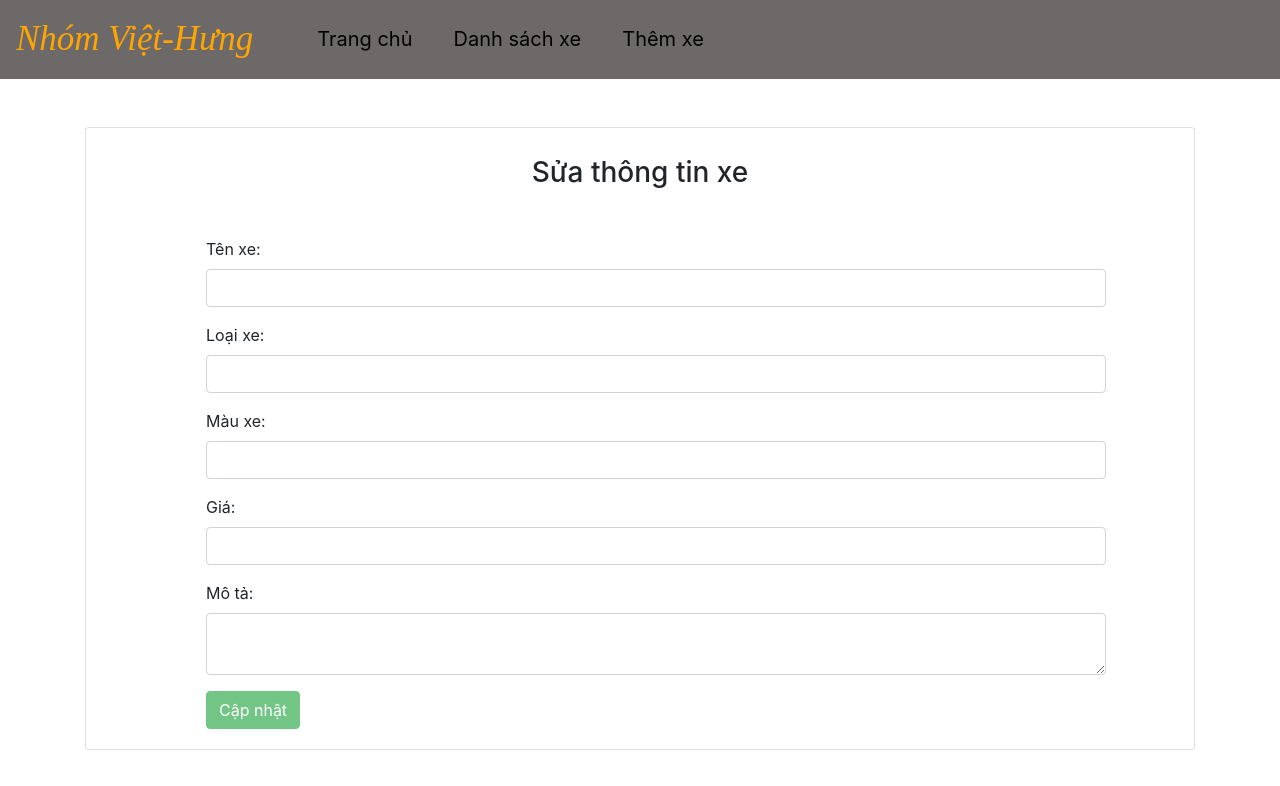
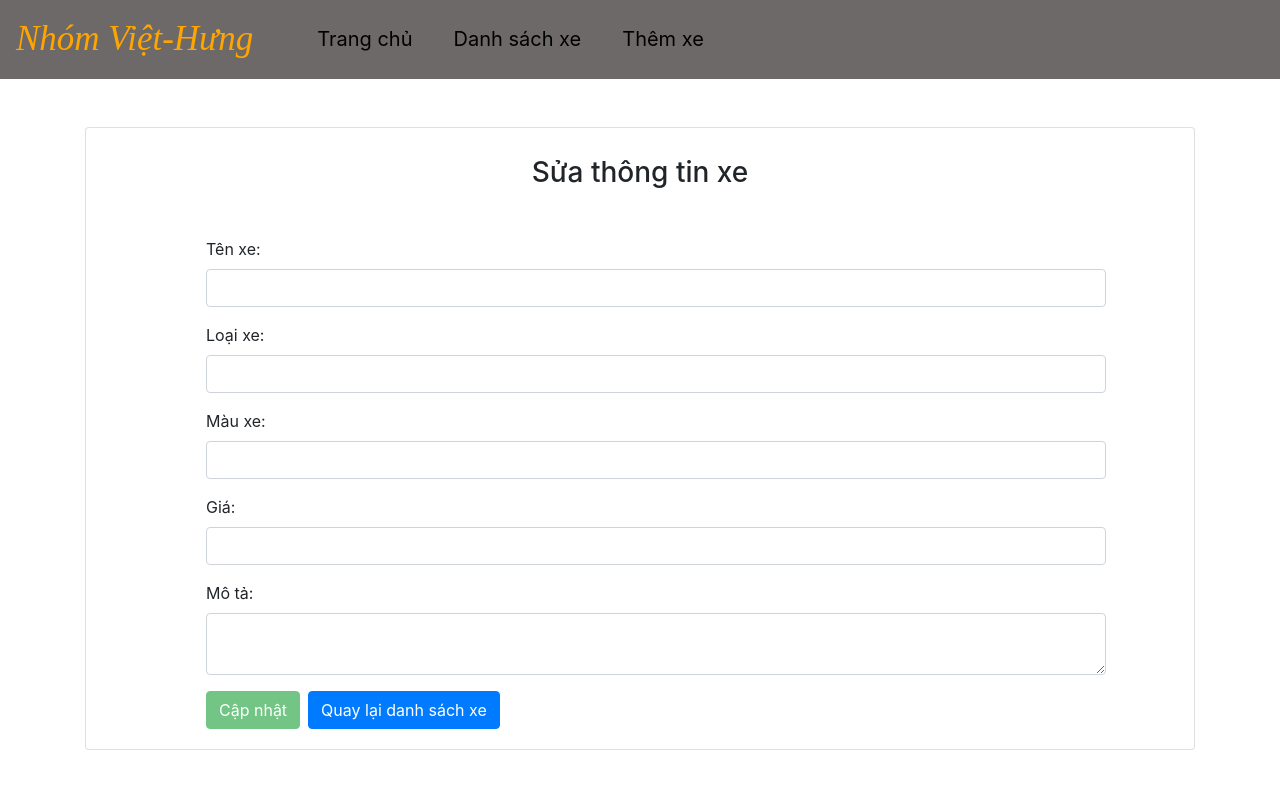
Before and after one commit to ducviethaboo/VH-Project-MD4, an Angular app in the folder crud-angular/: page /update/1 in a window 1280 px wide. Shown: the top 786 px of the page. Built offline with nearby package versions, Linux system fonts and the light colour scheme; no server answers.

Commit message:
update css button

```diff
--- a/crud-angular/src/app/create-product/create-product.component.html
+++ b/crud-angular/src/app/create-product/create-product.component.html
@@ -46,6 +46,7 @@
                     </div>
 
                     <button [disabled]="addform.form.invalid" type="submit" class="add btn btn-success">Thêm</button>
+                    <button (click)="gotoList()" class="btn btn-primary ml-2">Quay lại danh sách xe</button>
                 </form>
             </div>
         </div>
--- a/crud-angular/src/app/update-product/update-product.component.html
+++ b/crud-angular/src/app/update-product/update-product.component.html
@@ -46,6 +46,7 @@
                     <textarea type="text" class="form-control" required [(ngModel)]="product.productDesc" name="productDesc"></textarea>
                 </div>
                 <button [disabled]="update.form.invalid" type="submit" class="edit btn btn-success">Cập nhật</button>
+                <button (click)="gotoList()" class="btn btn-primary ml-2">Quay lại danh sách xe</button>
             </form>
         </div>
     </div>
```
